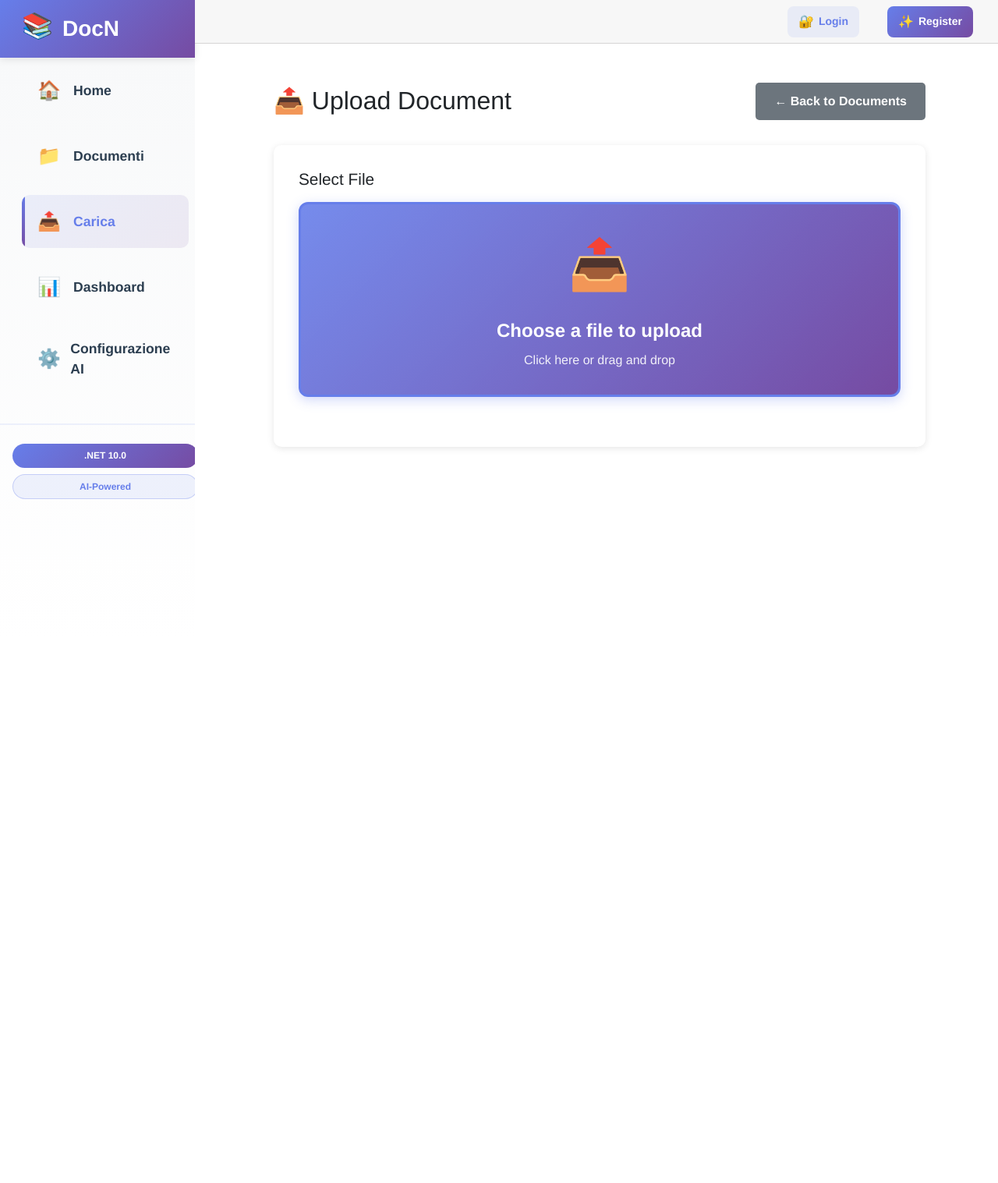
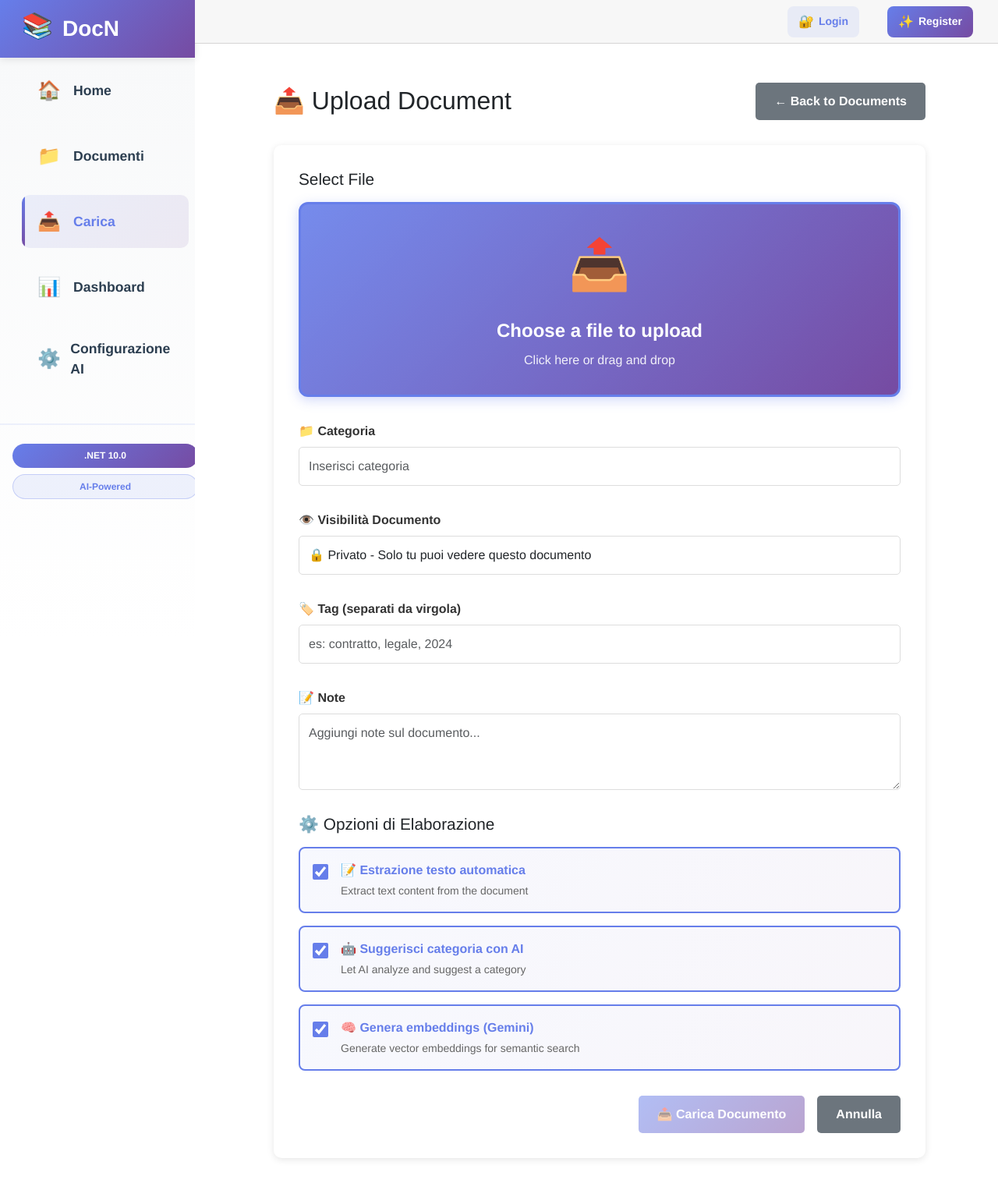
Before and after one commit to Moncymr/DocN, an ASP.NET Core app: page /upload in a window 1280 px wide. Shown: the whole page at 78% size. Before the commit the page ends 640 px from the top, so only its background shows below. Run offline with ASP.NET Core 8, Linux system fonts and the light colour scheme; style sheets or scripts are compiled from the project's sources; some libraries are stand-ins or nearby versions.

Commit message:
Redesign upload page with visible form fields and prominent analyze button
Co-authored-by: Moncymr <190603622+Moncymr@users.noreply.github.com>

```diff
--- a/DocN.Client/Components/Pages/Upload.razor
+++ b/DocN.Client/Components/Pages/Upload.razor
@@ -185,22 +134,32 @@
                             </div>
                         </div>
                     }
+                </div>
+            }
 
+            @* Show Category and Visibility form fields *@
             <div class="form-section">
-                        <label>
+                <label class="form-label">
+                    📁 Categoria
+                </label>
+                @if (processingComplete && !string.IsNullOrEmpty(suggestedCategory) && !useCustomCategory)
+                {
+                    <input type="text" @bind="suggestedCategory" class="form-control" placeholder="Categoria suggerita da AI" />
+                    <label style="margin-top: 0.5rem;">
                         <input type="checkbox" @bind="useCustomCategory" />
                         Usa una categoria diversa
                     </label>
-
-                        @if (useCustomCategory)
+                }
+                @if (useCustomCategory || !processingComplete)
                 {
-                            <input type="text" @bind="customCategory" class="form-control" placeholder="Inserisci categoria personalizzata" />
+                    <input type="text" @bind="customCategory" class="form-control" placeholder="Inserisci categoria" />
                 }
-                    </div>
             </div>
 
             <div class="form-section">
-                    <h3>Visibilità Documento</h3>
+                <label class="form-label">
+                    👁️ Visibilità Documento
+                </label>
                 <select @bind="selectedVisibility" class="form-control">
                     <option value="0">🔒 Privato - Solo tu puoi vedere questo documento</option>
                     <option value="1">👥 Condiviso - Condividi con utenti specifici</option>
@@ -208,27 +167,81 @@
                     <option value="3">🌐 Pubblico - Tutti possono vedere</option>
                 </select>
             </div>
+
+            <div class="form-section">
+                <label class="form-label">
+                    🏷️ Tag (separati da virgola)
+                </label>
+                <input type="text" @bind="documentTags" class="form-control" placeholder="es: contratto, legale, 2024" />
+            </div>
+
+            <div class="form-section">
+                <label class="form-label">
+                    📝 Note
+                </label>
+                <textarea @bind="documentNotes" class="form-control" rows="3" placeholder="Aggiungi note sul documento..."></textarea>
+            </div>
+
+            <div class="form-section">
+                <h3>⚙️ Opzioni di Elaborazione</h3>
+                <div class="processing-options">
+                    <label class="option-checkbox">
+                        <input type="checkbox" @bind="enableTextExtraction" />
+                        <span class="option-label">
+                            <span class="option-title">📝 Estrazione testo automatica</span>
+                            <span class="option-description">Extract text content from the document</span>
+                        </span>
+                    </label>
+
+                    <label class="option-checkbox">
+                        <input type="checkbox" @bind="enableAICategory" />
+                        <span class="option-label">
+                            <span class="option-title">🤖 Suggerisci categoria con AI</span>
+                            <span class="option-description">Let AI analyze and suggest a category</span>
+                        </span>
+                    </label>
+
+                    <label class="option-checkbox">
+                        <input type="checkbox" @bind="enableEmbeddings" />
+                        <span class="option-label">
+                            <span class="option-title">🧠 Genera embeddings (Gemini)</span>
+                            <span class="option-description">Generate vector embeddings for semantic search</span>
+                        </span>
+                    </label>
+                </div>
+            </div>
+
+            @* Show Analyze Button when file is selected and not yet processed *@
+            @if (selectedFile != null && !processingComplete && !isProcessing)
+            {
+                <div class="analyze-button-section">
+                    <div class="analyze-instruction">
+                        <h3 style="color: #48bb78; margin: 0 0 1rem 0; font-size: 1.3rem;">
+                            👇 Clicca qui per analizzare il documento 👇
+                        </h3>
+                    </div>
+                    <button type="button" class="btn btn-process btn-large" @onclick="ProcessDocument">
+                        <span>🔬 Analizza Documento</span>
+                    </button>
+                </div>
             }
 
-            @* Show final save/cancel buttons only after processing *@
-            @if (processingComplete)
-            {
+            @* Show Save/Cancel buttons *@
             <div class="form-actions">
-                <button type="submit" class="btn btn-primary" disabled="@isUploading">
+                <button type="submit" class="btn btn-primary" disabled="@(isUploading || selectedFile == null)">
                     @if (isUploading)
                     {
-                        <span>⏳ Salvataggio...</span>
+                        <span>⏳ Caricamento...</span>
                     }
                     else
                     {
-                        <span>💾 Salva nel Database</span>
+                        <span>📤 Carica Documento</span>
                     }
                 </button>
                 <button type="button" class="btn btn-secondary" @onclick="Cancel" disabled="@isUploading">
                     Annulla
                 </button>
             </div>
-            }
         </EditForm>
     </div>
 </div>
@@ -637,6 +650,14 @@
         border: 1px solid #f5c6cb;
     }
 
+    .form-label {
+        display: block;
+        font-weight: 600;
+        margin-bottom: 0.5rem;
+        color: #333;
+        font-size: 1rem;
+    }
+
     .processing-options {
         display: flex;
         flex-direction: column;
@@ -725,6 +746,8 @@
     private string? successMessage;
     private string currentUserId = string.Empty;
     private string processingStep = "";
+    private string? documentTags;
+    private string? documentNotes;
 
     // Processing results
     private string extractedText = string.Empty;
```
Also changed, not shown: other parts of DocN.Client/Components/Pages/Upload.razor (+0 -51 lines). Lines whose indentation alone changed are shown as unchanged.
